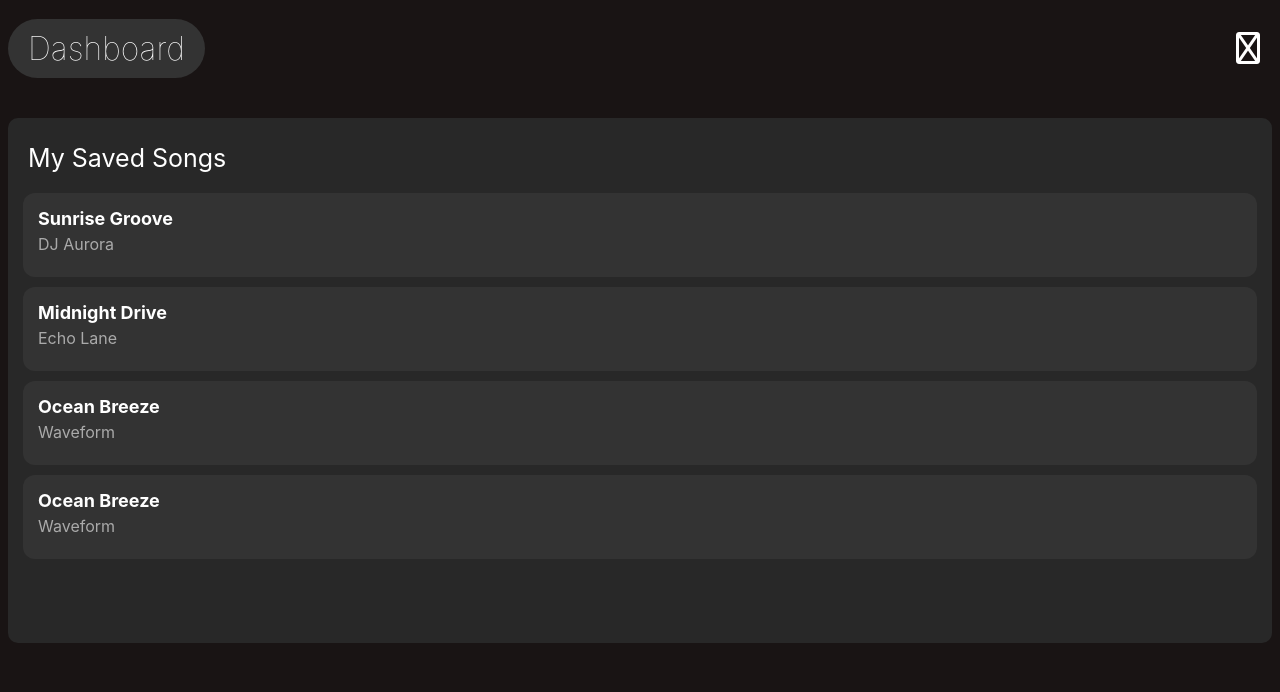
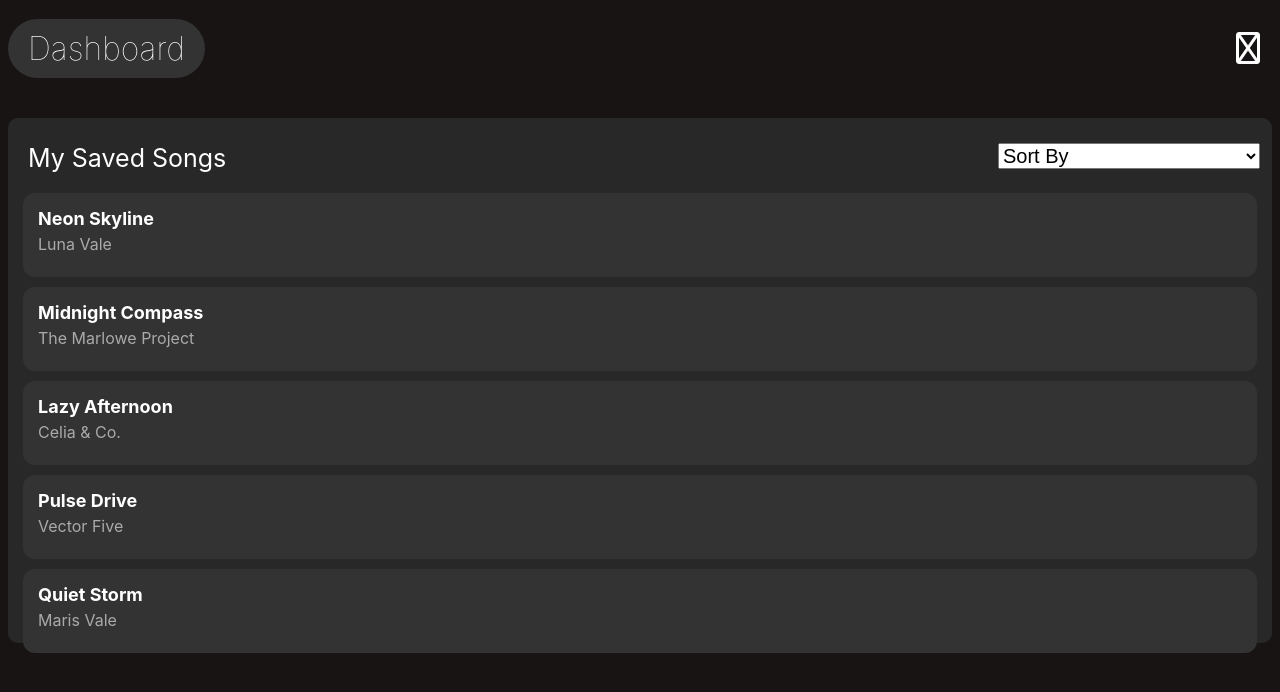
Before and after one commit to SantoreL/Senior-Project-Dev, a Flask app: template templates/bookmarked.html in a window 1280 px wide. Shown: the top 692 px of the page. Run offline with Flask 3, Linux system fonts and the light colour scheme; the template is opened without the code that fills it, so the values that code supplies are empty.

Commit message:
Added sort fcn for dates & added modal functionality on bookmark page

```diff
--- a/templates/bookmarked.html
+++ b/templates/bookmarked.html
@@ -79,7 +131,7 @@
   </head>
   <body>
     <div class="container-title">
-      <div class="container">
+      <div class="container" style="gap: 200px">
         <span
           style="
             font-size: 25px;
@@ -87,9 +139,31 @@
             display: block;
             margin-bottom: 20px;
           "
-          >My Saved Songs</span
-        >
+          >My Saved Songs
+          <select
+            id="myDropdown"
+            style="font-size: 20px; position: absolute; right: 20px"
+            onchange="handleSort(this.value)"
+          >
+            <option value="sort_by">Sort By</option>
+            <option value="release_date">Release Date</option>
+            <option value="recent_release">Most Recent Release Date</option>
+          </select>
+        </span>
+
         <div id="trackList"></div>
+      </div>
+    </div>
+
+    <div id="modalOverlay" class="modal-overlay" onclick="closeModal(event)">
+      <div class="modal" onclick="event.stopPropagation()">
+        <div class="modal-header">
+          <div id="modalTitle">Track details</div>
+          <button class="modal-close" onclick="closeModal(event)">✕</button>
+        </div>
+        <div class="modal-body">
+          <div id="modalContent">Loading…</div>
+        </div>
       </div>
     </div>
   </body>
@@ -99,47 +173,110 @@
   // fake data generated by AI to
   const trackList = [
     {
-      id: "1",
-      name: "Sunrise Groove",
-      artist: "DJ Aurora",
-      license: "Standard",
-      copyrights: "© 2025 DJ Aurora",
-      album_name: "Morning Vibes",
+      id: 1,
+      name: "Neon Skyline",
+      artist: "Luna Vale",
+      album: "City Lights",
+      genre: "Indie Pop",
+      release_date: "2021-06-18",
+      length: "00:03:42",
+      producer: "A. Mercer",
+      publisher: "Aurora Records",
+      cr_year: "2021-06-18",
+      License: "All Rights Reserved",
+      copyright: "© 2021 Aurora Records",
     },
     {
-      id: "2",
-      name: "Midnight Drive",
-      artist: "Echo Lane",
-      license: "Creative Commons",
-      copyrights: "© 2025 Echo Lane",
-      album_name: "Nightfall",
+      id: 2,
+      name: "Midnight Compass",
+      artist: "The Marlowe Project",
+      album: "Northbound",
+      genre: "Alternative Rock",
+      release_date: "2019-11-08",
+      length: "00:04:12",
+      producer: "S. Hargrove",
+      publisher: "Marlowe Music",
+      cr_year: "2019-11-08",
+      License: "All Rights Reserved",
+      copyright: "© 2019 Marlowe Music",
     },
     {
-      id: "3",
-      name: "Ocean Breeze",
-      artist: "Waveform",
-      license: "Standard",
-      copyrights: "© 2025 Waveform",
-      album_name: "Seaside Dreams",
+      id: 3,
+      name: "Lazy Afternoon",
+      artist: "Celia & Co.",
+      album: "Porchlight Sessions",
+      genre: "Folk",
+      release_date: "2018-04-20",
+      length: "00:02:58",
+      producer: "C. Delgado",
+      publisher: "Sunbeam Publishing",
+      cr_year: "2018-04-20",
+      License: "Creative Commons - CC BY-NC",
+      copyright: "© 2018 Sunbeam Publishing",
     },
     {
-      id: "4",
-      name: "Ocean Breeze",
-      artist: "Waveform",
-      license: "Standard",
-      copyright: "© 2025 Waveform",
-      album_name: "Seaside Dreams",
+      id: 4,
+      name: "Pulse Drive",
+      artist: "Vector Five",
+      album: "Neon Circuit",
+      genre: "Synthwave",
+      release_date: "2022-01-07",
+      length: "00:05:05",
+      producer: "K. Ito",
+      publisher: "RetroPulse",
+      cr_year: "2022-01-07",
+      License: "All Rights Reserved",
+      copyright: "© 2022 RetroPulse",
+    },
+    {
+      id: 5,
+      name: "Quiet Storm",
+      artist: "Maris Vale",
+      album: "Under the Bridge",
+      genre: "R&B",
+      release_date: "2020-09-30",
+      length: "00:03:26",
+      producer: "P. Santos",
+      publisher: "Blue Harbor Music",
+      cr_year: "2020-09-30",
+      License: "All Rights Reserved",
+      copyright: "© 2020 Blue Harbor Music",
     },
   ];
+
+  function handleSort(sortType) {
+    if (sortType === "release_date") {
+      sortByReleaseLH();
+    }
+    else if (sortType === "recent_release"){
+        sortByMostRecentRelease()
+    }
+
+  }
+  function sortByReleaseLH() {
+    const sortedList = [...trackList].sort(
+      (a, b) => new Date(a.release_date) - new Date(b.release_date)
+    );
+    console.log(sortedList);
+    displayUserSongs(sortedList);
+
+  }
+  function sortByMostRecentRelease(){
+    const sortedList = [...trackList].sort(
+      (a, b) => new Date(b.release_date) - new Date(a.release_date)
+    );
+    console.log(sortedList);
+    displayUserSongs(sortedList);
+  }
 
   // loop through each song in a list and show it on the screen
   // make database call to retrieve all of a users songs,
   // then for each song give it a specific container to fill on page
-  function displayUserSongs() {
+  function displayUserSongs(trackList) {
     let html = "";
     trackList.forEach((track) => {
       html += `
-            <div class="track" >
+            <div class="track" onclick="openTrackDetails('${track.id}')">
             <div class="track-name">${track.name}</div>
             <div class="track-artist">${track.artist}</div>
             <div style="display:flex; gap:10px; align-items:center; margin-top:8px; flex-wrap: wrap;">
@@ -150,8 +287,41 @@
     document.getElementById("trackList").innerHTML = html;
   }
 
-  // used AI
   window.onload = function () {
-    displayUserSongs();
+    displayUserSongs(trackList);
   };
+
+  function openTrackDetails(trackId) {
+    const overlay = document.getElementById("modalOverlay");
+    const content = document.getElementById("modalContent");
+    const title = document.getElementById("modalTitle");
+    const track = trackList.find((t) => t.id == trackId);
+    const modal = document.getElementById("modalContent");
+    overlay.style.display = "flex";
+
+    modal.innerHTML = `
+    <h2>${track.name}</h2>
+    <div style=" background: rgb(51, 51, 51);
+        padding: 5px;
+        border-radius: 5px;
+        margin: 10px 10px;
+        box-sizing: border-box;">
+    <p> Artist: ${track.artist}</p>
+    <p> Album: ${track.album}</p>
+    <p> Genre: ${track.genre}</p>
+    <p> Release Date: ${track.release_date}</p>
+    <p> Length: ${track.length}</p>
+    <p> Producer: ${track.producer}</p>
+    <p> Publisher: ${track.publisher}</p>
+    <p> License: ${track.License}</p>
+    <p> Copyright: ${track.copyright}</p>
+    </div>
+  `;
+
+    document.getElementById("modalOverlay").style.display = "flex";
+  }
+
+  function closeModal() {
+    document.getElementById("modalOverlay").style.display = "none"; // hides it again
+  }
 </script>
```
Also changed, not shown: other parts of templates/bookmarked.html (+52 -0 lines).
